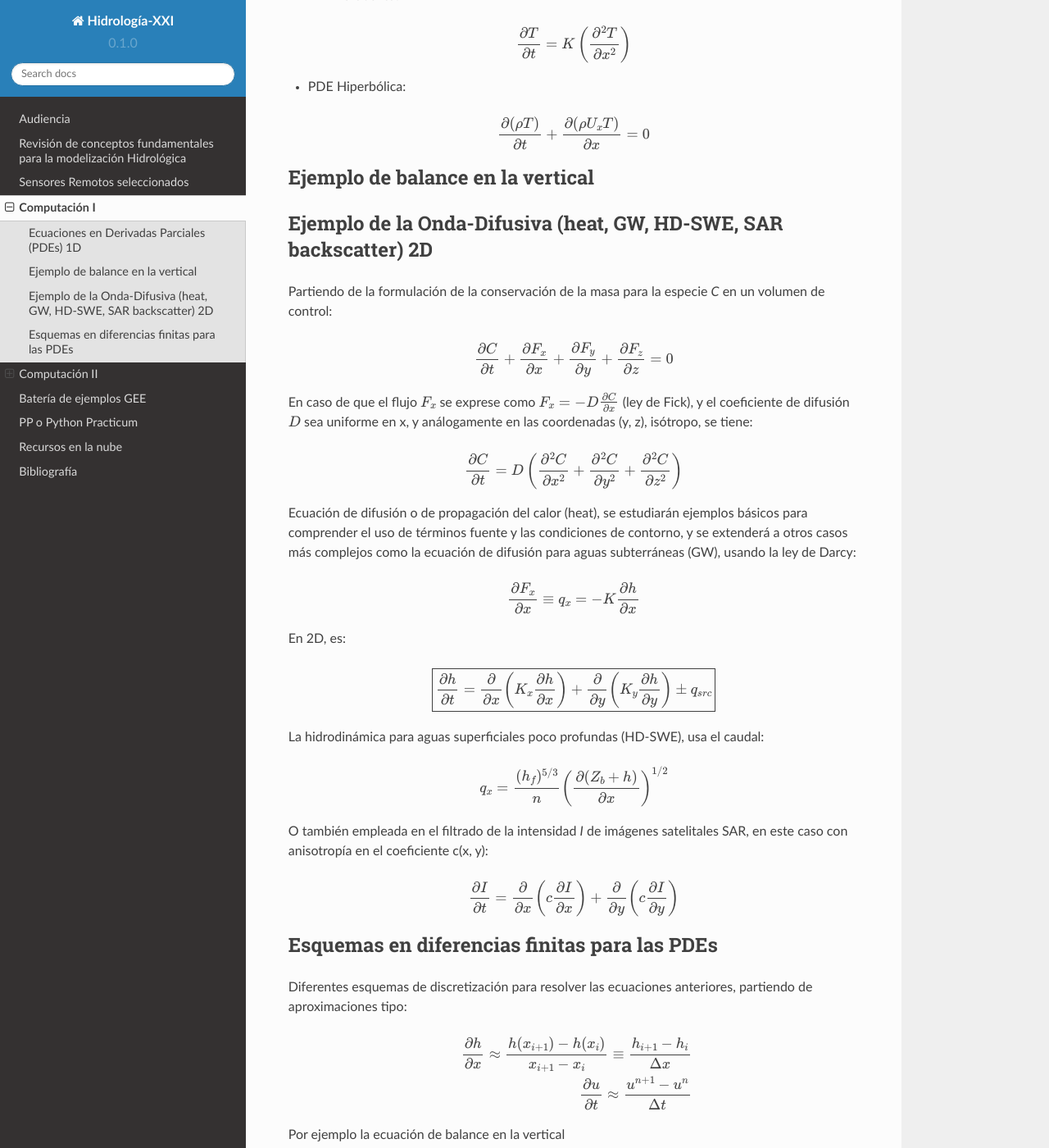
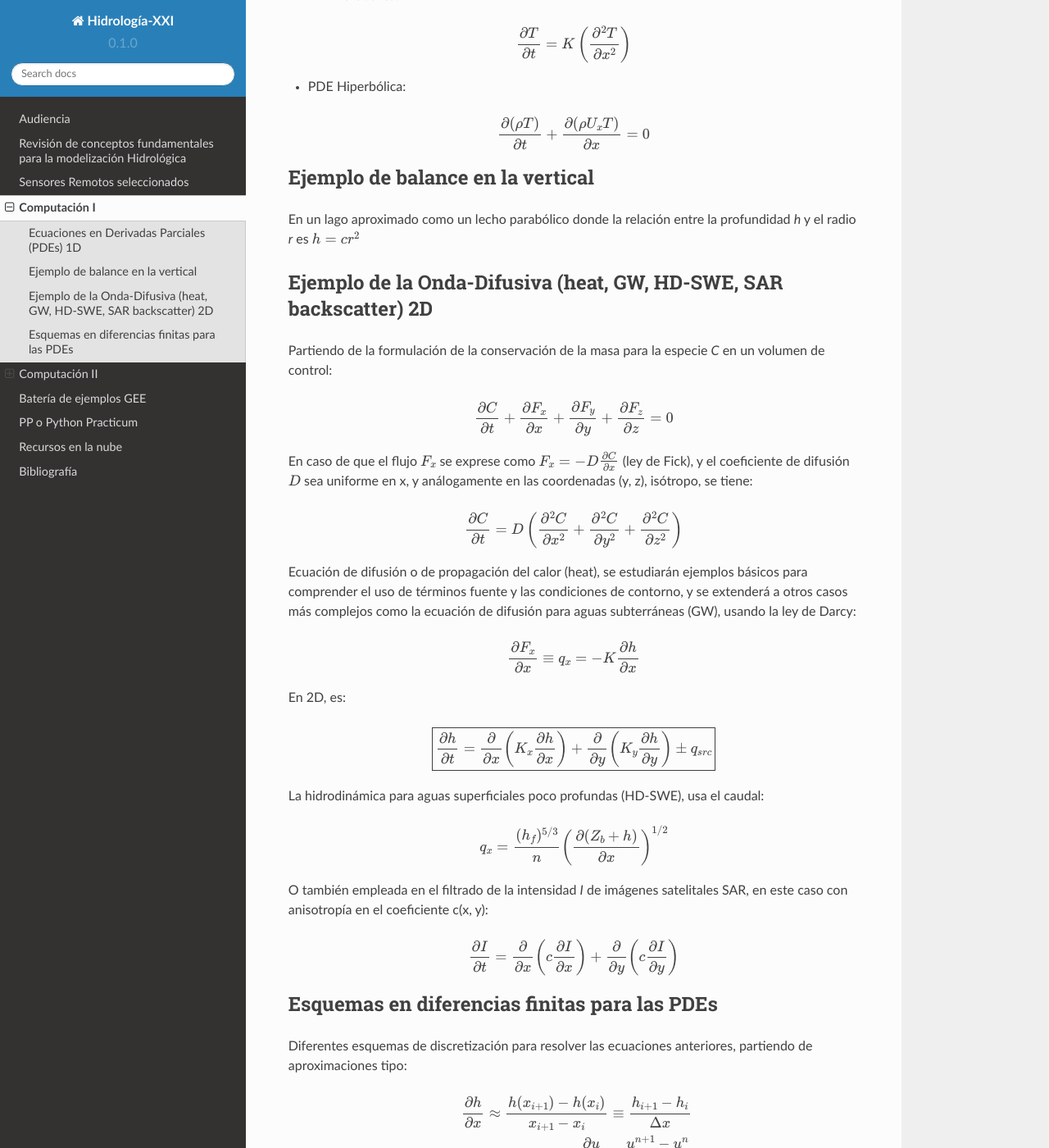
Before and after one commit to ivillamadrid/HidrologiaXXI, a Sphinx documentation site: the page built from docs/source/computacion.rst, in a window 1280 px wide and 1400 px high, scrolled down 343 px. Shown: the whole window at 82% size. Built offline with Sphinx 7.4.7 and the Read the Docs theme 2.0.0, drawn with Linux system fonts in a browser that asks for light colours; some of the changed lines change nothing that is shown; some of the changed text lies outside the part shown.

Commit message:
Update computacion.rst

```diff
--- a/docs/source/computacion.rst
+++ b/docs/source/computacion.rst
@@ -25,6 +25,8 @@ Ecuaciones en Derivadas Parciales (PDEs) 1D
 
 Ejemplo de balance en la vertical
 ---------------------------------
+En un lago aproximado como un lecho parabólico donde la relación entre la profundidad *h* y el radio *r* es :math:`h=cr^2`
+
 
 Ejemplo de la Onda-Difusiva (heat, GW, HD-SWE, SAR backscatter) 2D
 ------------------------------------------------------------------
@@ -77,7 +79,7 @@ Diferentes esquemas de discretización para resolver las ecuaciones anteriores,
 
   \frac{\partial u}{\partial t} \approx \frac{u^{n+1}-u^n}{\Delta t}
 
-Por ejemplo la ecuación de balance en la vertical
+Por ejemplo la ecuación de balance en la vertical, tipo:
 
 .. math:: \frac{d U}{d t} = F(U, t)
 
```
